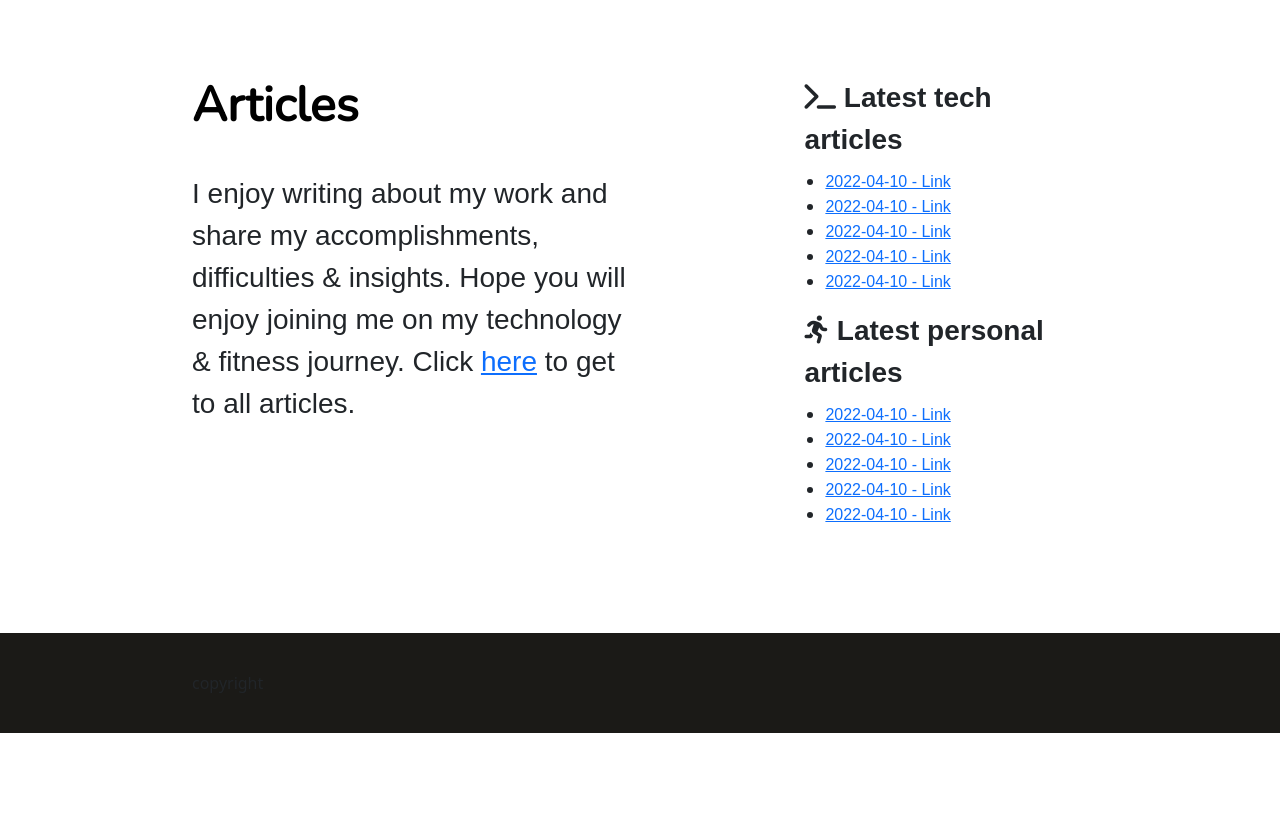
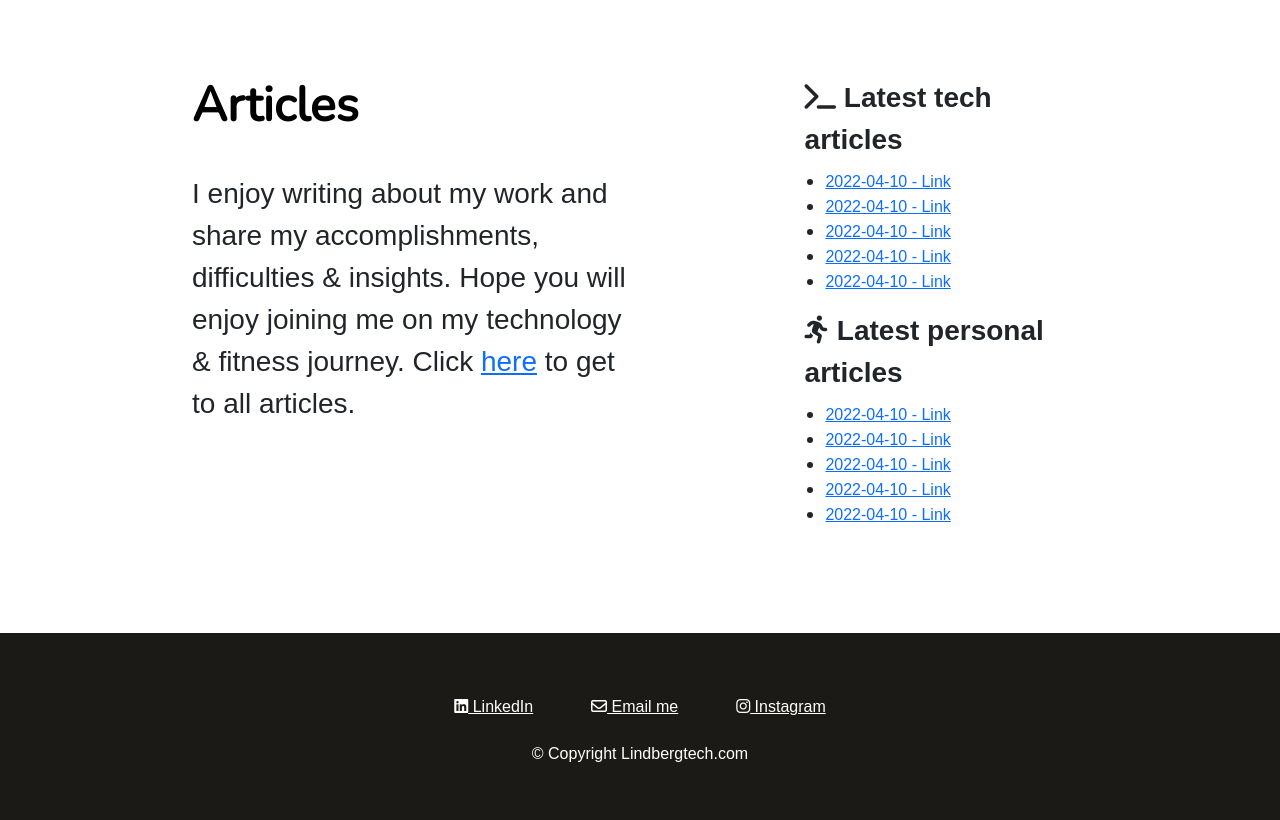
Before and after one commit to carlzxc71/lindbergtech.com, a plain HTML site: page index.html in a window 1280 px wide. Shown: the part 2541-3361 px from the top of the page. Before the commit the page ends 3274 px from the top, so only its background shows below. Drawn offline with nearby package versions, Linux system fonts and the light colour scheme; a web font is replaced by a local one.

Commit message:
Finished base webpage and all sections

```diff
--- a/css/styles.css
+++ b/css/styles.css
@@ -204,6 +204,30 @@ a {
 
 footer {
   background-color: #1B1A17;
+  text-align: center;
+}
+
+.copyright-paragraph {
+  color: white;
+}
+
+.fa-linkedin {
+  color: white;
+  padding: 3%;
+}
+
+.fa-envelope {
+  color: white;
+  padding: 3%;
+}
+
+.fa-instagram {
+  color: white;
+  padding: 3%;
+}
+
+.footer-link {
+  color: white;
 }
 
 /* Media adjustments */
--- a/index.html
+++ b/index.html
@@ -208,7 +208,10 @@
 
     <div class="container-fluid">
 
-      copyright
+      <i class="fa-brands fa-linkedin"><a class="footer-link" href="https://www.linkedin.com/in/carl-lindberg-a7b76a175/"> LinkedIn</a></i>
+      <i class="fa-regular fa-envelope"><a class="footer-link" href="mailto:carl.lindberg@iver.se"> Email me</a></i>
+      <i class="fa-brands fa-instagram"><a class="footer-link" href="https://www.instagram.com/carllindberg/"> Instagram</a></i>
+      <p class="copyright-paragraph">© Copyright Lindbergtech.com</p>
 
     </div>
 
```
